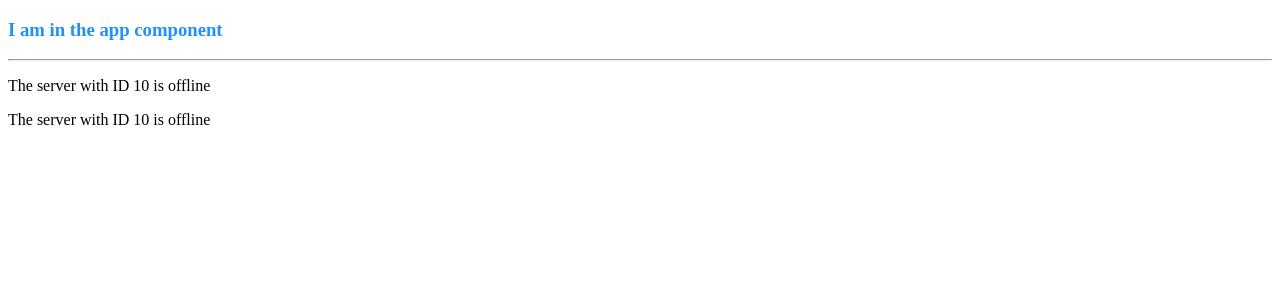
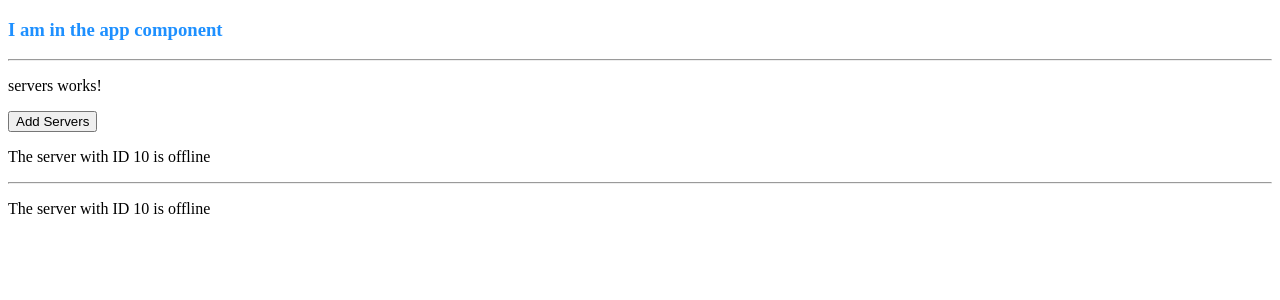
Before and after one commit to thakkarjaimini/Angular, an Angular app: page / in a window 1280 px wide. Shown: the top 300 px of the page. Built offline with nearby package versions, Linux system fonts and the light colour scheme.

Commit message:
Property Bindling in html

```diff
--- a/package.json
+++ b/package.json
@@ -20,6 +20,7 @@
     "@angular/platform-browser": "^4.0.0",
     "@angular/platform-browser-dynamic": "^4.0.0",
     "@angular/router": "^4.0.0",
+    "bootstrap": "^3.3.7",
     "core-js": "^2.4.1",
     "rxjs": "^5.1.0",
     "zone.js": "^0.8.4"
--- a/src/app/servers/servers.component.html
+++ b/src/app/servers/servers.component.html
@@ -1,6 +1,7 @@
 <p>
   servers works!
 </p>
+<button class ="btn btn-primary" [disabled]="!allowNewServer"> Add Servers </button>
 <app-server></app-server>
 <hr>
 <app-server></app-server>
--- a/src/app/servers/servers.component.ts
+++ b/src/app/servers/servers.component.ts
@@ -4,14 +4,18 @@
   //selector: '[app-servers]',
  //selector: '.app-servers',
   selector: 'app-servers',
-  template: `
-  <app-server></app-server>
-  <app-server></app-server>`,
+  // template: `
+  // <app-server></app-server>
+  // <app-server></app-server>`,
+  templateUrl:'./servers.component.html',
   styleUrls: ['./servers.component.css']
 })
 export class ServersComponent implements OnInit {
 
-  constructor() { }
+allowNewServer = false;
+  constructor() {
+    setTimeout(()=>{this.allowNewServer = true;}, 2000)
+   }
 
   ngOnInit() {
   }
```
Also changed, not shown: 1 other file (tests, documents, lock files or other folders).
